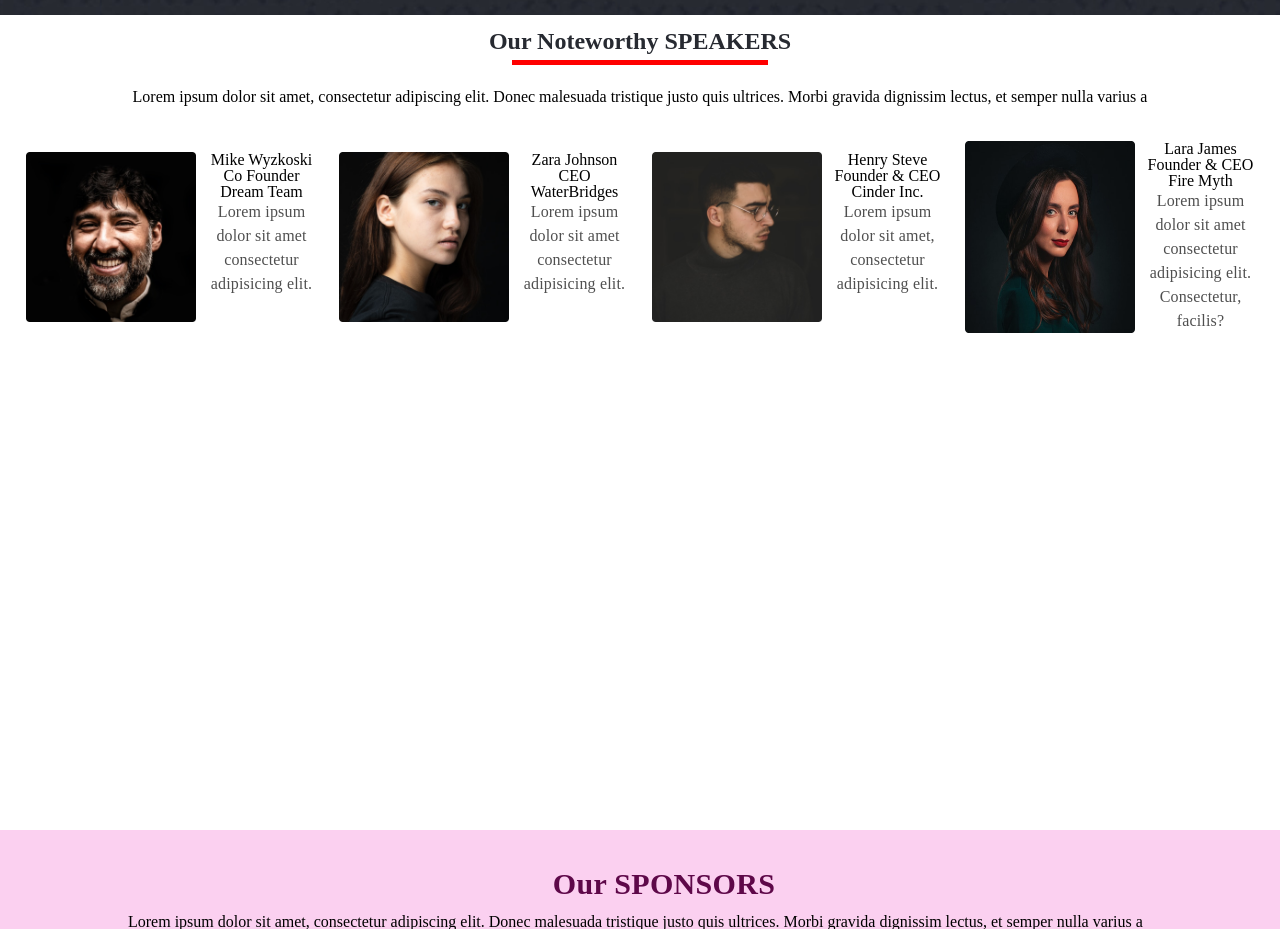
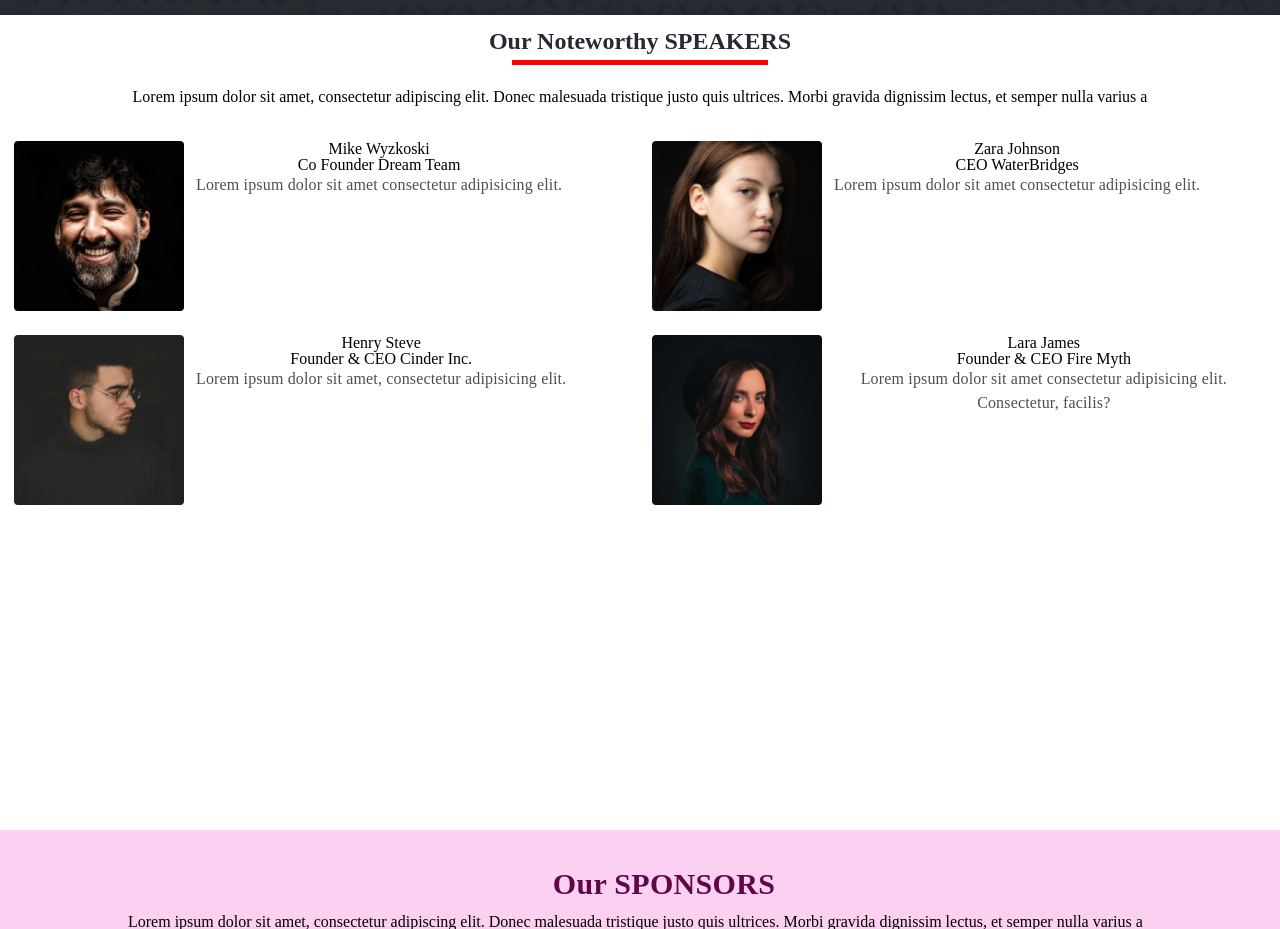
Before and after one commit to Mutai-Gilbert/Creative-Commons, a website: page index.html in a window 1280 px wide. Shown: the part 1300-2229 px from the top of the page. Drawn offline with Linux system fonts and the light colour scheme.

Commit message:
Made changes to the style.css file conference.js and linter files

```diff
--- a/style.css
+++ b/style.css
@@ -343,9 +343,8 @@ span {
   }
 
   .speakers {
-    list-style-type: none;
-    display: flex;
-    flex-direction: row;
+    display: grid;
+    grid-template-columns: 50% 50%;
   }
 
   .speaker-h2::after {
```
